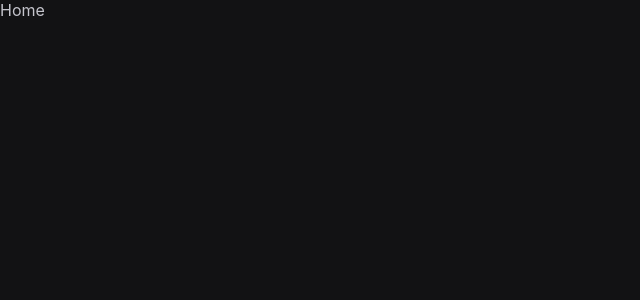
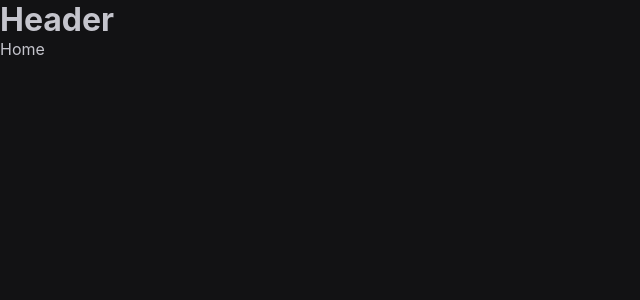
Before and after one commit to tostesdaniel/PomoTask, a React (Vite) app: page / in a window 1280 px wide. Shown: the top 300 px of the page, without its empty margins (0-640 px from the left). Built offline with nearby package versions, Linux system fonts and the light colour scheme.

Commit message:
feat: add Layout to Routes

```diff
--- a/src/Router.tsx
+++ b/src/Router.tsx
@@ -1,12 +1,15 @@
 import { Route, Routes } from "react-router-dom";
+import DefaultLayout from "./layouts/DefaultLayout/DefaultLayout";
 import History from "./pages/History";
 import Home from "./pages/Home";
 
 export default function Router() {
   return (
     <Routes>
-      <Route path="/" element={<Home />} />
-      <Route path="/history" element={<History />} />
+      <Route path="/" element={<DefaultLayout />}>
+        <Route path="/" element={<Home />} />
+        <Route path="/history" element={<History />} />
+      </Route>
     </Routes>
   );
 }
```
